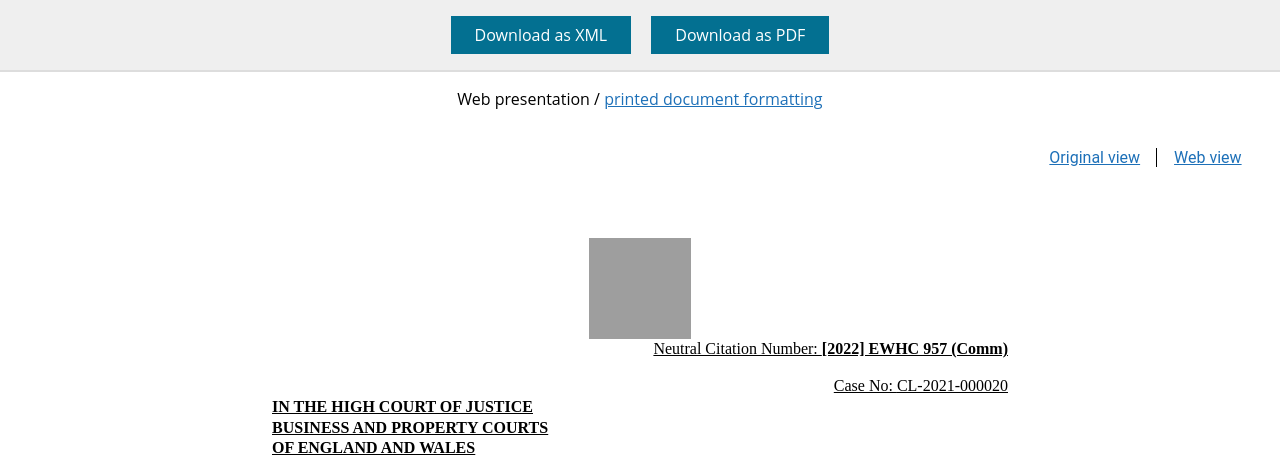
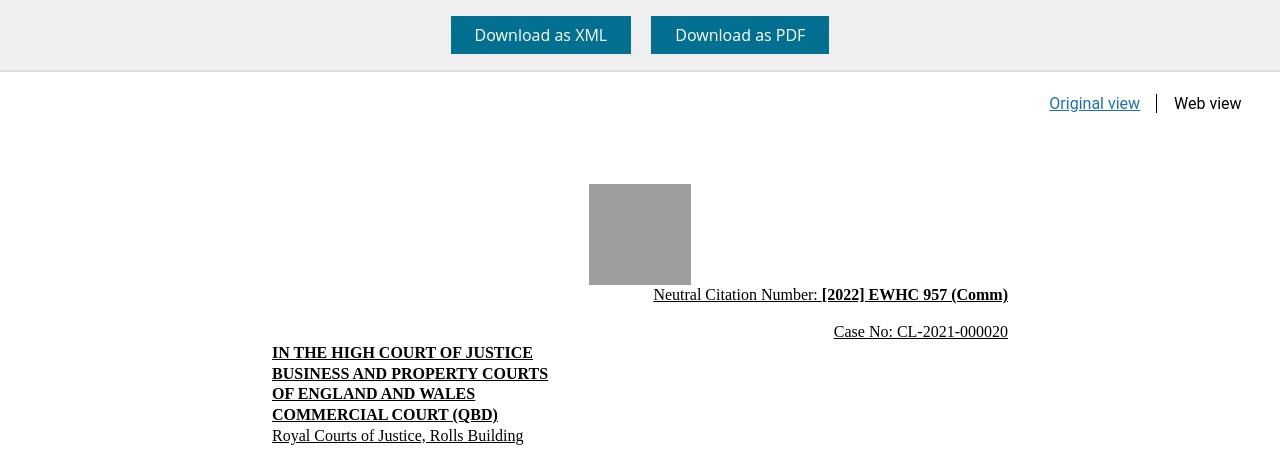
Before and after one commit to nationalarchives/ds-caselaw-frontend-prototype, a Flask app: page /ewhc/comm/2022/957 in a window 1280 px wide. Shown: the part 238-693 px from the top of the page. Run offline with Flask 2, Linux system fonts and the light colour scheme; some libraries are stand-ins or nearby versions; grey boxes are pictures that could not be loaded.

Commit message:
Remove redundant code
There was overlap between the code introduce by TP and by GJ. This
commit removes the redundant code.

```diff
--- a/app/static/styles/dist/main.css
+++ b/app/static/styles/dist/main.css
@@ -2256,17 +2256,4 @@ a .judgment-view-toggle__option:focus {
   }
 }
 
-.judgment-text-format-options {
-  text-align: center;
-  margin-bottom: 2rem;
-}
-.judgment-text-format-options__context-messages {
-  position: absolute;
-  left: -10000px;
-  top: auto;
-  width: 0.125rem;
-  height: 0.125rem;
-  overflow: hidden;
-}
-
 /*# sourceMappingURL=main.css.map */
--- a/app/static/styles/src/sass/includes/_judgment_text_format_options.scss
+++ /dev/null
@@ -1,8 +0,0 @@
-.judgment-text-format-options {
-  text-align: center;
-  margin-bottom: calc($spacer__unit * 2);
-
-  &__context-messages {
-    @include sr-only;
-  }
-}
--- a/app/static/styles/src/sass/main.scss
+++ b/app/static/styles/src/sass/main.scss
@@ -27,4 +27,3 @@
 @import "includes/cookie_consent/cookie-consent";
 @import "includes/judgment_view_toggle";
 @import "includes/judgment_formatted_from_print";
-@import "includes/judgment_text_format_options";
--- a/app/templates/includes/judgment_text_format_options.html
+++ /dev/null
@@ -1,9 +0,0 @@
-<div class="judgment-text-format-options">
-    <p>
-        <span class="judgment-text-format-options__context-messages">Choose your presentation option:</span>
-        {% if print_format %}<a href="{{ url_for('judgment') }}">{% endif %}Web presentation{% if print_format %}</a>{% endif %}
-        <span class="judgment-text-format-options__context-messages">or</span>
-        <span aria-hidden="true"> / </span>
-        {% if not print_format %}<a href="{{ url_for('judgment_formatted_from_print') }}">{% endif %}printed document formatting{% if not print_format %}</a>{% endif %}
-    </p>
-</div>
--- a/app/templates/includes/judgment_view_toggle.html
+++ b/app/templates/includes/judgment_view_toggle.html
@@ -1,6 +1,6 @@
 <div class="judgment-view-toggle">
     <ul class="judgment-view-toggle__list">
-        <li class="judgment-view-toggle__option"><a href=“#”>Original view</a></li>
-        <li class="judgment-view-toggle__option"><a href=“#”>Web view</a></li>
+        <li class="judgment-view-toggle__option">{% if not print_format %}<a href="{{ url_for('judgment_formatted_from_print') }}">{% endif %}Original view{% if not print_format %}</a>{% endif %}</li>
+        <li class="judgment-view-toggle__option">{% if print_format %}<a href="{{ url_for('judgment') }}">{% endif %}Web view{% if print_format %}</a>{% endif %}</li>
     </ul>
 </div>
--- a/app/templates/layout_judgment_html.html
+++ b/app/templates/layout_judgment_html.html
@@ -34,8 +34,6 @@
 {% endif %}
 
 {% include 'includes/judgment_text_toolbar.html' %}
-{% include 'includes/judgment_text_format_options.html' %}
-
 {% include 'includes/judgment_view_toggle.html' %}
 
 <main id="main-content">
```
Also changed, not shown: 1 other file.
